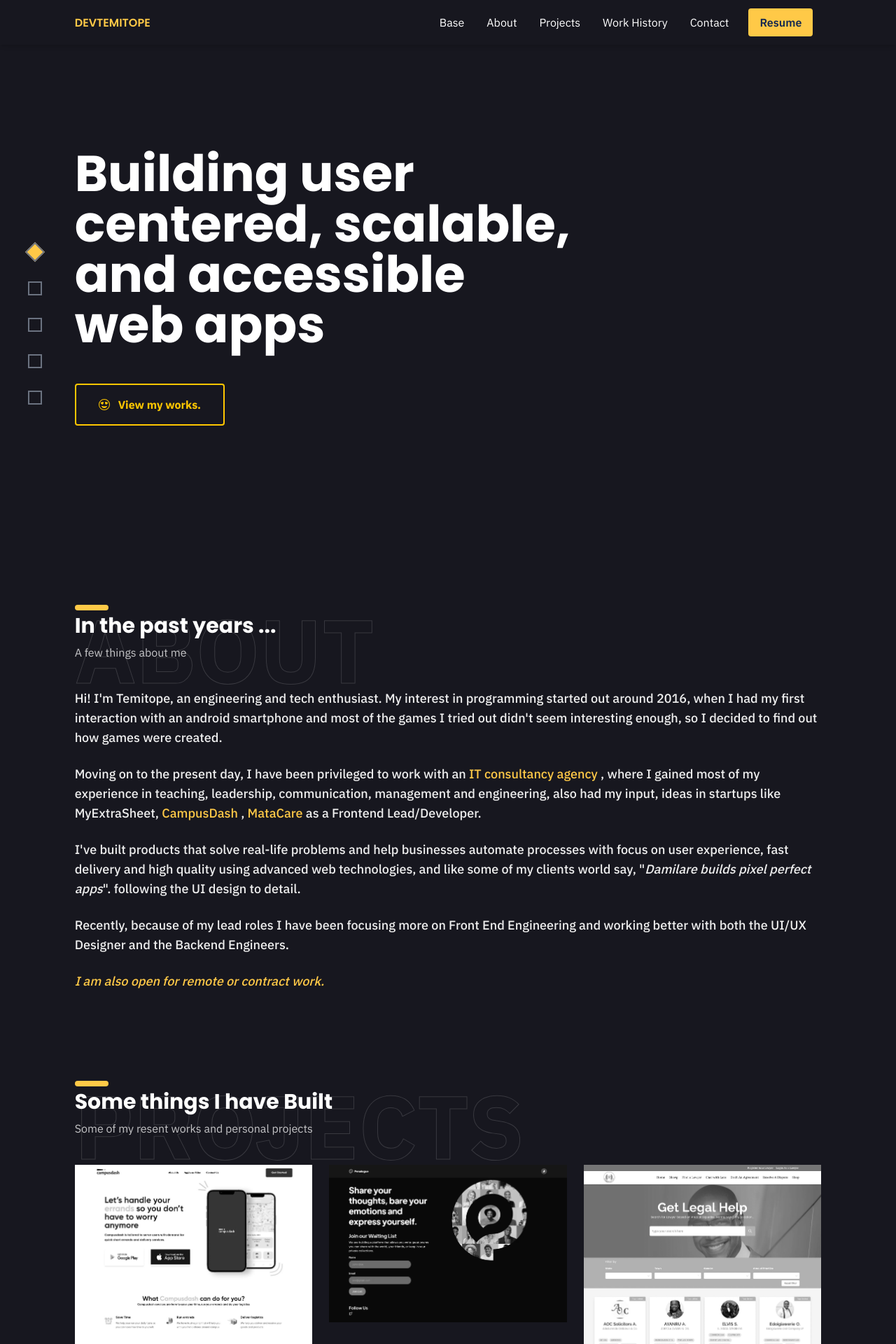
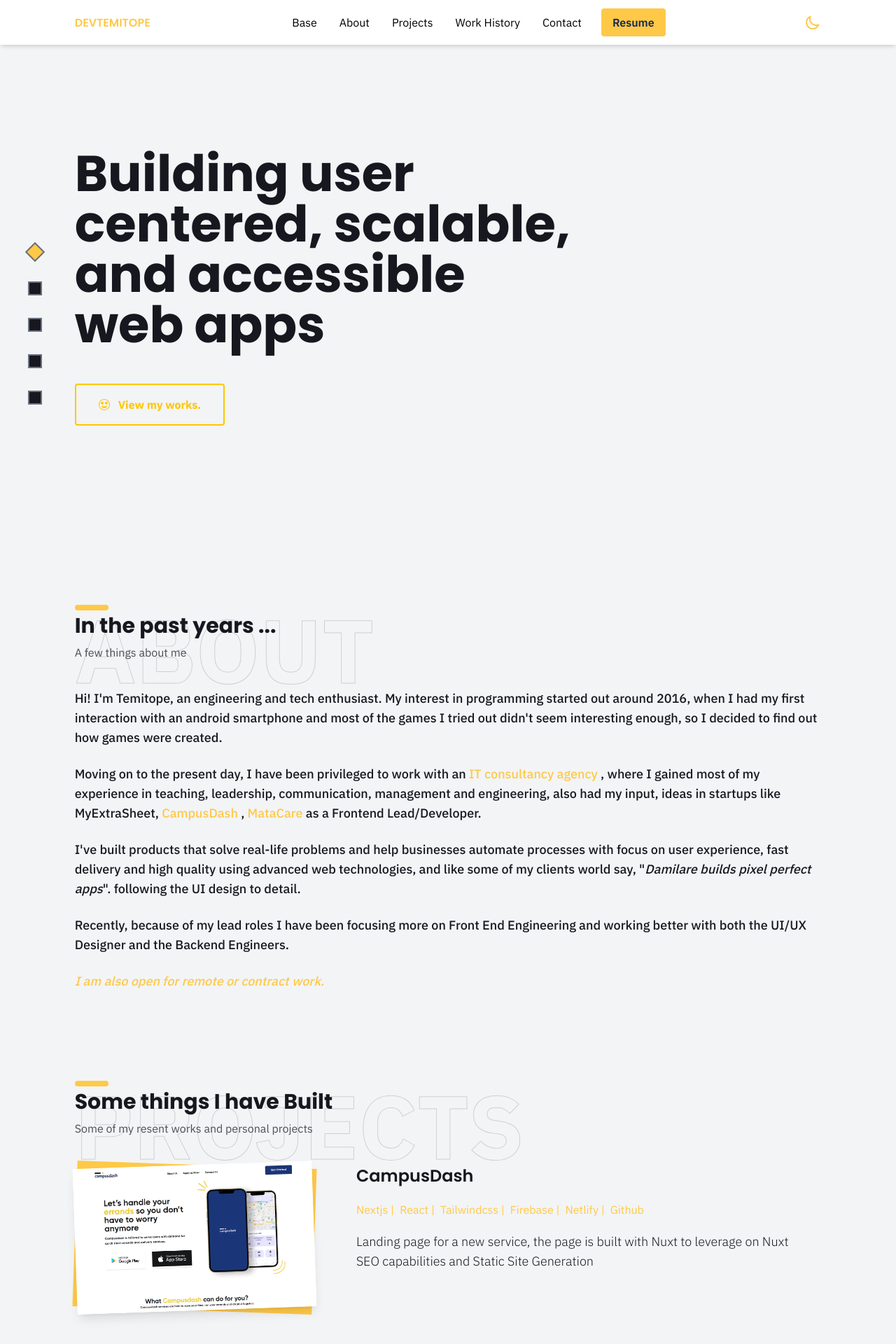
Before and after one commit to Devdre1909/temitope.dev, a Nuxt app: page / in a window 1280 px wide. Shown: the top 1920 px of the page at 70% size. Built offline with nearby package versions, Linux system fonts and the light colour scheme.

Commit message:
added dark mode

```diff
--- a/assets/css/global.css
+++ b/assets/css/global.css
@@ -16,6 +16,21 @@ h6 {
   font-family: "Poppins", sans-serif;
 }
 
+body::-webkit-scrollbar {
+  width: 8px;
+  border-radius: 15px;
+}
+
+body::-webkit-scrollbar-thumb {
+  width: 7px;
+  @apply dark:bg-brand-primary bg-brand-dark-body;
+}
+
+body::-webkit-scrollbar-track {
+  widows: 5px;
+  @apply dark:bg-brand-dark-body;
+}
+
 .no-scrollbar::-webkit-scrollbar {
   width: 0px;
   display: none;
@@ -30,7 +45,7 @@ h6 {
 }
 
 .secondary-title {
-  @apply md:text-3xl text-2xl font-bold text-white relative;
+  @apply md:text-3xl text-2xl font-bold dark:text-white text-brand-dark-body relative;
   z-index: 2;
 }
 
@@ -40,14 +55,18 @@ h6 {
 }
 
 .section-paragraph {
-  @apply text-white text-opacity-75 mt-2 w-full max-w-3xl relative;
+  @apply dark:text-white text-brand-dark-body text-opacity-75 mt-2 w-full max-w-3xl relative;
   z-index: 2;
 }
 
 .section-big-title {
-  @apply absolute md:text-9xl text-8xl top-0 font-bold text-brand-dark-body uppercase;
+  @apply absolute md:text-9xl text-8xl top-0 font-bold dark:text-brand-dark-body text-transparent uppercase;
   z-index: 1;
-  -webkit-text-stroke: 1px rgba(255, 255, 255, 0.15);
+  -webkit-text-stroke: 1px rgba(0, 0, 0, 0.15);
+}
+
+html.dark .section-big-title{
+  -webkit-text-stroke: 1px rgb(23 23 31 / 15%);
 }
 
 
@@ -75,7 +94,7 @@ h6 {
 
 .nav-dot::after{
   content: attr(data-title);
-  @apply text-white text-sm absolute capitalize opacity-0 transition-all duration-200 ml-1;
+  @apply dark:text-white text-brand-primary text-sm absolute capitalize opacity-0 transition-all duration-200 ml-1;
 }
 
 .selected-circle {
@@ -114,7 +133,7 @@ h6 {
 
 
 .after-underline {
-  @apply relative
+  @apply relative inline-block
 }
 
 .after-underline::after{
@@ -122,13 +141,14 @@ h6 {
   position: absolute;
   left: 0;
   bottom: 0;
-  height: 2px;
-  width: 0px;
+  height: 0px;
+  width: 100%;
   transition: 200ms;
+  @apply bg-brand-primary/20
 }
 
 .after-underline:hover::after{
-  width: 45%;
+  height: 55%;
 }
 
 @keyframes fadeIn {
--- a/components/Navbar.vue
+++ b/components/Navbar.vue
@@ -1,5 +1,5 @@
 <template>
-  <div class="h-16 fixed w-full shadow-md bg-brand-dark-body z-10">
+  <div class="h-16 fixed w-full shadow-md dark:bg-brand-dark-body bg-white z-10">
     <div class="spacing h-full">
       <div class="flex w-full h-full items-center justify-between">
         <div>
@@ -31,9 +31,47 @@
             </a>
           </li>
         </ul>
+        <div class="flex" @click="toggleMode">
+          <span
+            v-if="!isDarkMode"
+            id="dark"
+            class="cursor-pointer text-brand-primary"
+          >
+            <svg
+              xmlns="http://www.w3.org/2000/svg"
+              class="h-6 w-6"
+              fill="none"
+              viewBox="0 0 24 24"
+              stroke="currentColor"
+            >
+              <path
+                stroke-linecap="round"
+                stroke-linejoin="round"
+                stroke-width="2"
+                d="M20.354 15.354A9 9 0 018.646 3.646 9.003 9.003 0 0012 21a9.003 9.003 0 008.354-5.646z"
+              />
+            </svg>
+          </span>
+          <span v-else id="light" class="cursor-pointer text-brand-primary">
+            <svg
+              xmlns="http://www.w3.org/2000/svg"
+              class="h-6 w-6"
+              fill="none"
+              viewBox="0 0 24 24"
+              stroke="currentColor"
+            >
+              <path
+                stroke-linecap="round"
+                stroke-linejoin="round"
+                stroke-width="2"
+                d="M12 3v1m0 16v1m9-9h-1M4 12H3m15.364 6.364l-.707-.707M6.343 6.343l-.707-.707m12.728 0l-.707.707M6.343 17.657l-.707.707M16 12a4 4 0 11-8 0 4 4 0 018 0z"
+              />
+            </svg>
+          </span>
+        </div>
         <div class="lg:hidden">
           <svg
-            class="w-7 h-7 text-white"
+            class="w-7 h-7 dark:text-white text-brand-dark-body"
             stroke="currentColor"
             fill="none"
             stroke-width="0"
@@ -62,8 +100,52 @@
 </template>
 
 <script>
+import { themeKey } from '~/utils/consts'
+
 export default {
   name: 'NavbarComponent',
+  data() {
+    return {
+      isDarkMode: true,
+    }
+  },
+  mounted() {
+    const userTheme = localStorage.getItem(themeKey)
+
+    if (!userTheme) {
+      localStorage.setItem(themeKey, 'dark')
+    }
+
+    if (
+      userTheme === 'dark' ||
+      (!(themeKey in localStorage) &&
+        window.matchMedia('(prefers-color-scheme: dark)').matches)
+    ) {
+      document.documentElement.classList.add('dark')
+      this.isDarkMode = true
+    } else {
+      document.documentElement.classList.remove('dark')
+      this.isDarkMode = false
+    }
+  },
+  methods: {
+    toggleMode() {
+      const userTheme = localStorage.getItem(themeKey)
+      if (userTheme && userTheme === 'dark') {
+        localStorage.setItem(themeKey, 'light')
+        document.documentElement.classList.remove('dark')
+        this.isDarkMode = false
+      } else if (userTheme && userTheme === 'light') {
+        localStorage.setItem(themeKey, 'dark')
+        document.documentElement.classList.add('dark')
+        this.isDarkMode = true
+      } else {
+        localStorage.setItem(themeKey, 'light')
+        document.documentElement.classList.remove('dark')
+        this.isDarkMode = false
+      }
+    },
+  },
 }
 </script>
 
@@ -74,7 +156,7 @@ export default {
 
 .link {
   z-index: 1;
-  @apply h-full flex justify-center items-center text-white px-4 cursor-pointer relative;
+  @apply h-full flex justify-center items-center dark:text-white px-4 cursor-pointer relative;
 }
 
 .link::after {
--- a/data/project.js
+++ b/data/project.js
@@ -13,23 +13,38 @@ import PenalougeWaiting from '~/assets/images/projects/penalogue.webp'
 export const projects = [
   {
     name: 'CampusDash',
-    description: '',
+    description:
+      'Landing page for a new service, the page is built with Nuxt to leverage on Nuxt SEO capabilities and Static Site Generation',
     image: CampusDashImage,
     link: 'https://campusdash.com.ng',
     stack: ['Nextjs', 'React', 'Tailwindcss', 'Firebase', 'Netlify', 'Github'],
     imageAlt: 'CampusDash developed by Adegoke Temitope',
   },
   {
-    name: "Penalogue Waiting",
-    description: "",
+    name: 'Penalogue Waiting',
+    description:
+      'The waiting platform uses Firebase on the backend. The frontend is built with HTML, CSS, Tailwind and JavaScript. No framework by choice ',
     image: PenalougeWaiting,
-    link: "https://penalouge.com",
+    link: 'https://penalouge.com',
     stack: ['HTML', 'CSS', 'JavaScript', 'Github', 'Tailwind'],
-    imageAlt: "Penalouge Waiting developed by Adegoke Temitope",
+    imageAlt: 'Penalouge Waiting developed by Adegoke Temitope',
+  },
+   {
+    name: 'Dotenv Intellisense',
+    description:
+      'When building Application in VSCode, in most cases there are sensitive data which are written in a .env file, I created a VS Code extension that scans .env files within a workspace and provide Autocomplete which reduces Copy and Paste between files. The project was built with Typescript',
+     stack: ['vscode', 'vscode-extension', 'typescript'],
+     image: 'https://via.placeholder.com/1000?text=DotenvIntellisense',
+    link: 'https://marketplace.visualstudio.com/items?itemName=temitope1909.dotenv-intellisense',
+    links: {
+      github: 'https://github.com/Devdre1909/dotenv-intellisence',
+      url: 'https://marketplace.visualstudio.com/items?itemName=temitope1909.dotenv-intellisense',
+    },
   },
   {
     name: 'Legal Naija',
-    description: '',
+    description:
+      'The platform runs a RESTFUL API backend built with NodeJS, using MongoDB for database. The Frontend was initially built with NuxtJS then migrated to vue still using Vuex for state management and Axios for API calls, the UI design is base on Ant UI Library.',
     image: legalNaija,
     link: 'https://app.legalnaija.com/',
     stack: ['Vue', 'Vue Ant UI', 'Digital Ocean', 'REST API', 'Axios'],
@@ -45,7 +60,7 @@ export const projects = [
   },
   {
     name: 'Snappy Exchange User Dashboard',
-    description: '',
+    description: 'The web app runs a RESTFUL API backend built with NodeJS, the frontend with has two dashboard was built with VueJS and Vuetify, uses Vuex of State management',
     image: SnappyExchangeUserDashboard,
     link: 'https://app.snappyexchange.com',
     stack: ['Vue', 'Vuetify', 'Axios', 'Digital Ocean', 'REST API'],
@@ -53,7 +68,7 @@ export const projects = [
   },
   {
     name: 'Snappy Exchange',
-    description: '',
+    description: 'The website of the the web app before this, built with NuxtJS and TailwindCSS',
     image: SnappyExchange,
     link: 'https://snappyexchange.com/',
     stack: ['Nuxt', 'TailwindCSS', 'Digital Ocean', 'REST API', 'Axios'],
@@ -63,7 +78,7 @@ export const projects = [
     name: 'Millionaire Exchange',
     description: '',
     image: MillionaireExchange,
-    link: "https://millionairaexchange.org",
+    link: 'https://millionairaexchange.org',
     stack: ['Vue', 'Tailwindcss'],
     imageAlt: 'Millionaire Exchange, Adegoke Temitope',
   },
@@ -77,10 +92,10 @@ export const projects = [
   },
   {
     name: 'LearnPower',
-    description: '',
+    description: 'This educational platform runs on a PHP/Laravel backend providing RESTful API for the frontend whicj was built with React and Charka UI for a UI Library, it uses just Context API for State management',
     image: LearnPower,
     link: 'https://learnpower.ng',
-    stack: ['React', 'Chakra UI', 'AWS', 'Tailewind', 'Redux', 'Github'],
+    stack: ['React', 'Chakra UI', 'AWS', 'Tailwind', 'Redux', 'Github'],
     imageAlt: 'LearnPower, Adegoke Temitope',
   },
   {
@@ -95,20 +110,11 @@ export const projects = [
     name: 'MyExtraSheet',
     description: '',
     image: MyExtraSheet,
-    stack: ['Vue', 'Tailewind'],
+    stack: ['Vue', 'Tailwind'],
     imageAlt: 'MyExtraSheet, Adegoke Temitope',
   },
 ]
 
 export const personalProjects = [
-  {
-    name: 'Dotenv Intellisense',
-    description:
-      'A Visual Studio Code extension that provides auto-completions from contents found in your .env files within your Workspace.',
-    stack: ['vscode', 'vscode-extension', 'typescript'],
-    links: {
-      github: 'https://github.com/Devdre1909/dotenv-intellisence',
-      url: 'https://marketplace.visualstudio.com/items?itemName=temitope1909.dotenv-intellisense',
-    },
-  },
+
 ]
--- a/pages/index.vue
+++ b/pages/index.vue
@@ -1,7 +1,7 @@
 <template>
   <div
     id="base"
-    class="bg-brand-dark-body selection:bg-brand-primary selection:text-brand-dark-body"
+    class="dark:bg-brand-dark-body bg-gray-100 selection:bg-brand-primary selection:text-brand-dark-body duration-200 transition-colors"
   >
     <NavbarVue />
 
@@ -29,13 +29,13 @@
         <div class="flex h-full center lg:w-8/12">
           <div>
             <h1
-              class="text-white font-bold text-5xl md:text-6xl lg:text-7xl text-center lg:text-left mt-5"
+              class="dark:text-white text-brand-dark-body font-bold text-5xl md:text-6xl lg:text-7xl text-center lg:text-left mt-5"
             >
               Building user centered, scalable, and accessible web apps
             </h1>
             <div class="w-full flex justify-center lg:justify-start mt-12">
               <a
-                href="#project"
+                href="#projects"
                 class="rounded px-8 py-4 hover:bg-brand-primary hover:text-brand-dark-body transition-colors saturate-200 border-2 border-brand-primary text-brand-primary font-bold flex items-center space-x-3"
               >
                 <svg
@@ -75,20 +75,19 @@
           <h2 id="work" class="secondary-title">In the past years ...</h2>
           <p class="section-paragraph">A few things about me</p>
         </div>
-        <div class="text-[#EFEFEF] md:mt-10 mt-7 font-medium text-lg space-y-6">
+        <div class="dark:text-[#EFEFEF] text-brand-dark-body md:mt-10 mt-7 font-medium text-lg space-y-6">
           <p class="font-medium md:text-lg text-base">
-            Hi! I'm Temitope, an engineering and tech enthusiast. My
-            interest in programming started out around 2016, when I had my first
-            interaction with an android smartphone and most of the games I tried
-            out didn't seem interesting enough, so I decided to find out
-            how games were created.
+            Hi! I'm Temitope, an engineering and tech enthusiast. My interest in
+            programming started out around 2016, when I had my first interaction
+            with an android smartphone and most of the games I tried out didn't
+            seem interesting enough, so I decided to find out how games were
+            created.
           </p>
           <p>
-            Moving on to the present day, I have been privileged to work with
-            an
+            Moving on to the present day, I have been privileged to work with an
             <a
               href="https://www.edulightconsulting.com.ng/"
-              class="text-brand-primary hover:underline cursor-pointer"
+              class="styled-link"
             >
               IT consultancy agency
             </a>
@@ -108,11 +107,12 @@
             >as a Frontend Lead/Developer.
           </p>
           <p>
-            I've built products that solve real-life problems and help businesses
-            automate processes with focus on user experience, fast delivery and
-            high quality using advanced web technologies, and like some of my
-            clients world say, "<i>Damilare builds pixel perfect apps</i>". following the UI design
-            to detail.
+            I've built products that solve real-life problems and help
+            businesses automate processes with focus on user experience, fast
+            delivery and high quality using advanced web technologies, and like
+            some of my clients world say, "<i
+              >Damilare builds pixel perfect apps</i
+            >". following the UI design to detail.
           </p>
           <p>
             Recently, because of my lead roles I have been focusing more on
@@ -144,7 +144,10 @@
             Some of my resent works and personal projects
           </p>
         </div>
-        <div class="mt-10 grid grid-cols-1 md:grid-cols-2 lg:grid-cols-3 gap-6">
+
+        <div
+          class="hidden mt-10 grid-cols-1 md:grid-cols-2 lg:grid-cols-3 gap-6"
+        >
           <div
             v-for="(project, index) in projects"
             :key="index"
@@ -178,8 +181,74 @@
             </div>
           </div>
 
+          <div
+            v-for="project in personalProjects"
+            :key="project.name"
+            class="bg-white rounded shadow p-5"
+          >
+            <h3 class="text-brand-dark-body text-xl font-bold">
+              <a :href="project.links.url" class=""> {{ project.name }}</a>
+            </h3>
+            <p class="text-base text-gray-500 leading-relaxed mt-5">
+              {{ project.description }}
+            </p>
+            <div class="flex mt-5 flex-wrap">
+              <span
+                v-for="(tag, i) in project.stack"
+                :key="i"
+                class="text-brand-dark-body mr-2 text-sm capitalize"
+              >
+                {{ tag }} {{ i !== project.stack.length - 1 ? '|' : '' }}
+              </span>
+            </div>
+            <div class="flex mt-5">
+              <a class="text-sm" :href="project.links.github">View on Github</a>
+            </div>
+          </div>
         </div>
-         <hr class="my-10" />
+
+        <div class="flex flex-col mt-10 z-20 space-y-16">
+          <div
+            v-for="project in projects"
+            :key="project.name"
+            class="md:flex items-start justify-start relative"
+          >
+            <div class="group md:w-4/12 h-52 md:mr-5 relative mb-8 md:mb-0">
+              <div
+                class="absolute h-52 bg-brand-primary w-full filter group-hover:rotate-0  duration-200 transition-all rotate-2 z-0 top-0 left-0"
+              ></div>
+              <div class="h-52 shadow-lg relative group-hover:rotate-0 duration-200 transition-all group-hover:scale-105 -rotate-2 overflow-clip">
+                <img
+                  :src="project.image"
+                  :alt="project.imageAlt"
+                  class="filter object-cover relative"
+                />
+              </div>
+            </div>
+
+            <div class="md:w-8/12 md:ml-5">
+              <div class="px-5">
+                <h4 class="dark:text-white text-brand-dark-body font-semibold text-2xl after-underline">
+                  <a target="_blank" :href="project.link">
+                    {{ project.name }}
+                  </a>
+                </h4>
+                 <div class="flex mt-5 flex-wrap">
+                  <span
+                    v-for="(tag, i) in project.stack"
+                    :key="i"
+                    class="text-brand-primary mr-2 text-base capitalize"
+                  >
+                    {{ tag }} {{ i !== project.stack.length - 1 ? '|' : '' }}
+                  </span>
+                </div>
+                <p class="mt-5 dark:text-white text-brand-dark-body text-lg font-light">
+                  {{ project.description }}
+                </p>
+              </div>
+            </div>
+          </div>
+        </div>
       </div>
     </div>
 
@@ -215,7 +284,7 @@
             <div class="md:w-7/12">
               <div class="space-y-10">
                 <div>
-                  <label class="text-white block mb-4 text-xl font-bold"
+                  <label class="dark:text-white text-brand-dark-body block mb-4 text-xl font-bold"
                     >Name</label
                   >
                   <input
@@ -223,7 +292,7 @@
                   />
                 </div>
                 <div>
-                  <label class="text-white block mb-4 text-xl font-bold"
+                  <label class="dark:text-white text-brand-dark-body block mb-4 text-xl font-bold"
                     >Email</label
                   >
                   <input
@@ -232,7 +301,7 @@
                   />
                 </div>
                 <div>
-                  <label class="text-white block mb-4 text-xl font-bold"
+                  <label class="dark:text-white text-brand-dark-body block mb-4 text-xl font-bold"
                     >Message</label
                   >
                   <textarea
@@ -254,12 +323,12 @@ I need your expertise on ...
             <div class="md:w-5/12">
               <div class="mt-12">
                 <!-- Contact info -->
-                <p class="text-white underline">
+                <p class="dark:text-white text-brand-dark-body underline">
                   <a href="tel:+2348160730668">+234 (0) 8160730068</a>
                 </p>
                 <a
                   href="mailto:adegoketemitope1909@gmail.com"
-                  class="text-white underline mt-3 block"
+                  class="dark:text-white text-brand-dark-body underline mt-3 block"
                   >adegoketemitope1909@gmail.com</a
                 >
 
@@ -271,7 +340,7 @@ I need your expertise on ...
                       xmlns="http://www.w3.org/2000/svg"
                       width="24"
                       height="24"
-                      class="stroke-current text-white"
+                      class="stroke-current dark:text-white text-brand-dark-body"
                       viewBox="0 0 24 24"
                       fill="none"
                       stroke="currentColor"
@@ -296,7 +365,7 @@ I need your expertise on ...
                       stroke-width="2"
                       stroke-linecap="round"
                       stroke-linejoin="round"
-                      class="stroke-current text-white"
+                      class="stroke-current dark:text-white text-brand-dark-body"
                     >
                       <path
                         d="M9 19c-5 1.5-5-2.5-7-3m14 6v-3.87a3.37 3.37 0 0 0-.94-2.61c3.14-.35 6.44-1.54 6.44-7A5.44 5.44 0 0 0 20 4.77 5.07 5.07 0 0 0 19.91 1S18.73.65 16 2.48a13.38 13.38 0 0 0-7 0C6.27.65 5.09 1 5.09 1A5.07 5.07 0 0 0 5 4.77a5.44 5.44 0 0 0-1.5 3.78c0 5.42 3.3 6.61 6.44 7A3.37 3.37 0 0 0 9 18.13V22"
@@ -315,7 +384,7 @@ I need your expertise on ...
                       stroke-width="2"
                       stroke-linecap="round"
                       stroke-linejoin="round"
-                      class="stroke-current text-white"
+                      class="stroke-current dark:text-white text-brand-dark-body"
                     >
                       <path
                         d="M16 8a6 6 0 0 1 6 6v7h-4v-7a2 2 0 0 0-2-2 2 2 0 0 0-2 2v7h-4v-7a6 6 0 0 1 6-6z"
@@ -334,12 +403,12 @@ I need your expertise on ...
 
     <div id="footer" class="py-10">
       <div class="spacing relative">
-        <div class="text-right text-white text-sm">
-          <p class="text-opacity-50 text-white">
+        <div class="lg:text-right text-center dark:text-white text-brand-dark-body text-sm">
+          <p class="text-opacity-50 dark:text-white text-brand-dark-body">
             &copy; Designed and Built by Adegoke Temitope
             <span class="text-brand-primary">&hearts;</span>
           </p>
-          <p class="text-white text-opacity-50">
+          <p class="dark:text-white text-brand-dark-body text-opacity-50">
             This site is built with
             <a
               href="https://nuxtjs.org"
@@ -379,7 +448,7 @@ export default {
   data() {
     return {
       projects,
-      personalProjects
+      personalProjects,
     }
   },
 }
--- /dev/null
+++ b/utils/consts.js
@@ -0,0 +1 @@
+export const themeKey = '@temitopedev:user-theme'
```
